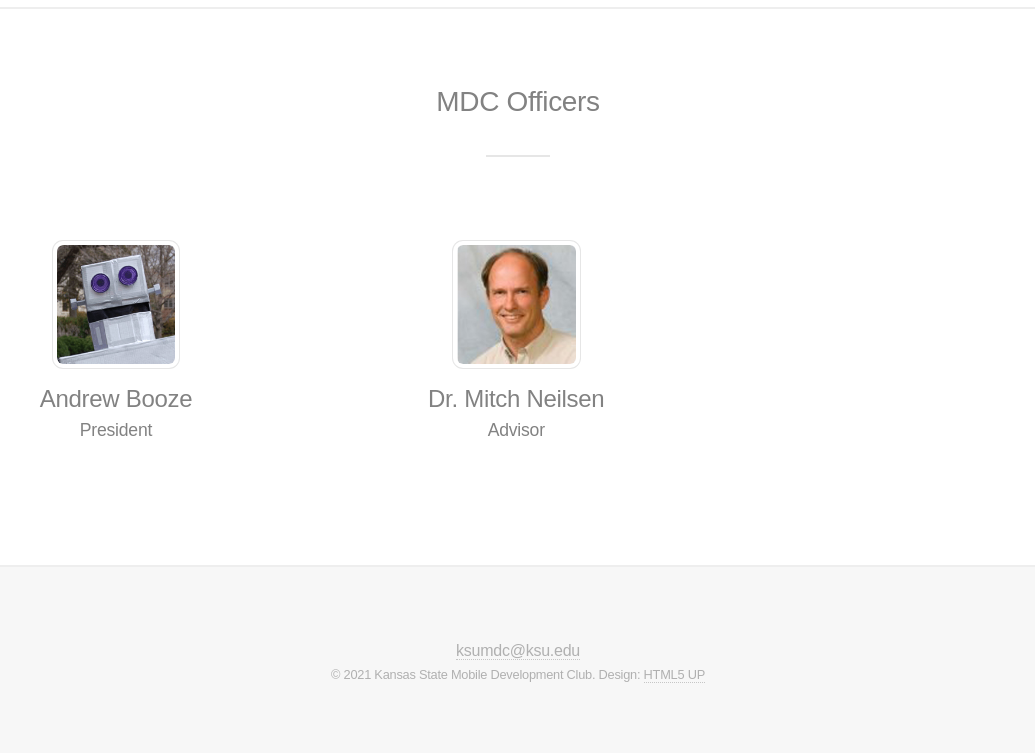
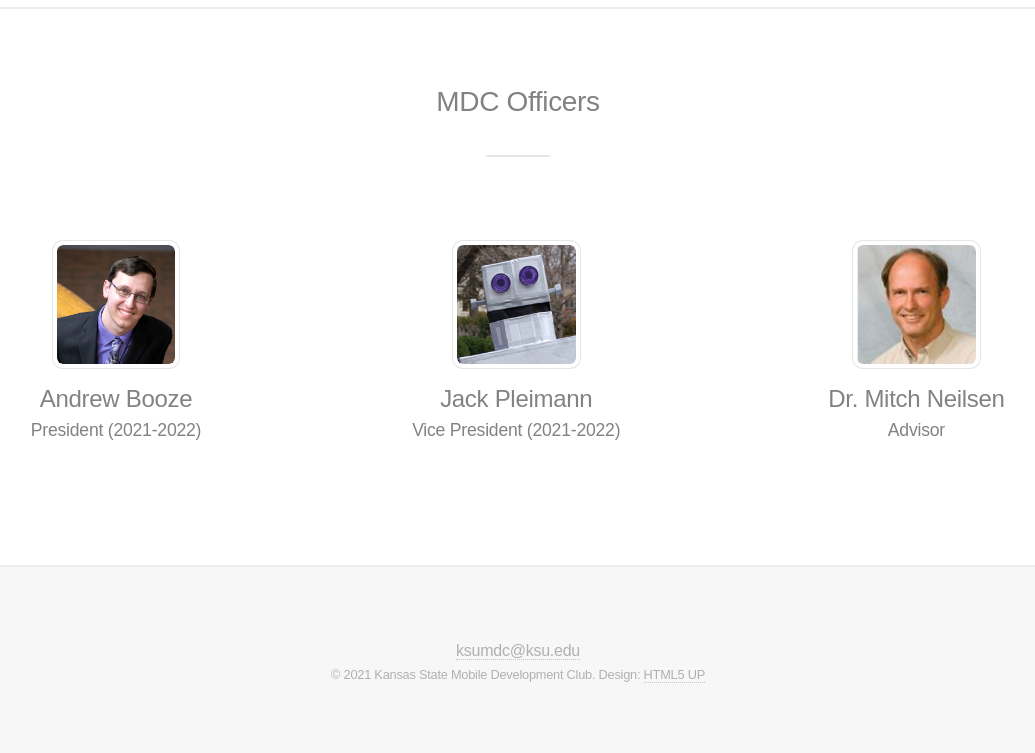
Before and after one commit to KSU-Mobile-Dev-Club/mdc.cs.ksu.edu, a PHP site: page / in a window 1280 px wide. Shown: the part 1053-1806 px from the top of the page, without its empty margins (122-1157 px from the left). Run offline with PHP 8.4, Linux system fonts and the light colour scheme; data that the repository does not hold is empty.

Commit message:
More 2021 officer updates
Add image for Andrew and delete images for Larel and Steven.
Add alt text for images used on the homepage.
Add Jack Pleimann's Vice Presidency.

```diff
--- a/index.php
+++ b/index.php
@@ -29,7 +29,7 @@ Free for personal and commercial use under the CCA 3.0 license (html5up.net/lice
   <meta charset="utf-8" />
   <meta name="viewport" content="width=device-width, initial-scale=1" />
   <meta name="description" content="The official website for the K-State Mobile Development Club.">
-  <meta name="author" content="Alex Todd">
+  <meta name="author" content="K-State Mobile Development Club">
   <link rel="shortcut icon" href="favicon.ico">
   <link rel="apple-touch-icon-precomposed" href="favicon.ico" />
   <!--[if lte IE 8]><script src="js/ie/html5shiv.js"></script><![endif]-->
@@ -49,7 +49,7 @@ Free for personal and commercial use under the CCA 3.0 license (html5up.net/lice
           <li><a href="#projects" class="button icon fa-chevron-down scrolly">Learn More</a></li>
         </ul>
       </div>
-      <div class="image phone"><div class="inner"><img src="images/ios.jpg" alt="" /></div></div>
+      <div class="image phone"><div class="inner"><img src="images/ios.jpg" alt="The Mobile Development Club Logo displayed on a stylized phone" /></div></div>
     </header>
     <section id="projects" class="wrapper">
       <header class="major"><h2>Our Projects</h2></header>
@@ -74,14 +74,21 @@ Free for personal and commercial use under the CCA 3.0 license (html5up.net/lice
     <section id="officers" class="wrapper">
       <header class="major"><h2>MDC Officers</h2></header>
       <section class="officer">
-        <div class="image"><img src="images/default.jpg" alt="" /></div>
+        <div class="image"><img src="images/awbooze.jpg" alt="A headshot of Andrew Booze" /></div>
         <div class="content">
           <h3>Andrew Booze</h3>
-          <h4>President</h4>
+          <h4>President (2021-2022)</h4>
         </div>
       </section>
       <section class="officer">
-        <div class="image"><img src="images/mneilsen.jpg" alt="" /></div>
+        <div class="image"><img src="images/default.jpg" alt="The placeholder headshot" /></div>
+        <div class="content">
+          <h3>Jack Pleimann</h3>
+          <h4>Vice President (2021-2022)</h4>
+        </div>
+      </section>
+      <section class="officer">
+        <div class="image"><img src="images/mneilsen.jpg" alt="A headshot of Dr. Neilsen" /></div>
         <div class="content">
           <h3>Dr. Mitch Neilsen</h3>
           <h4>Advisor</h4>
```
Also changed, not shown: images/awbooze.jpg (added), images/laurel.jpg (deleted), images/steven.jpg (deleted).
